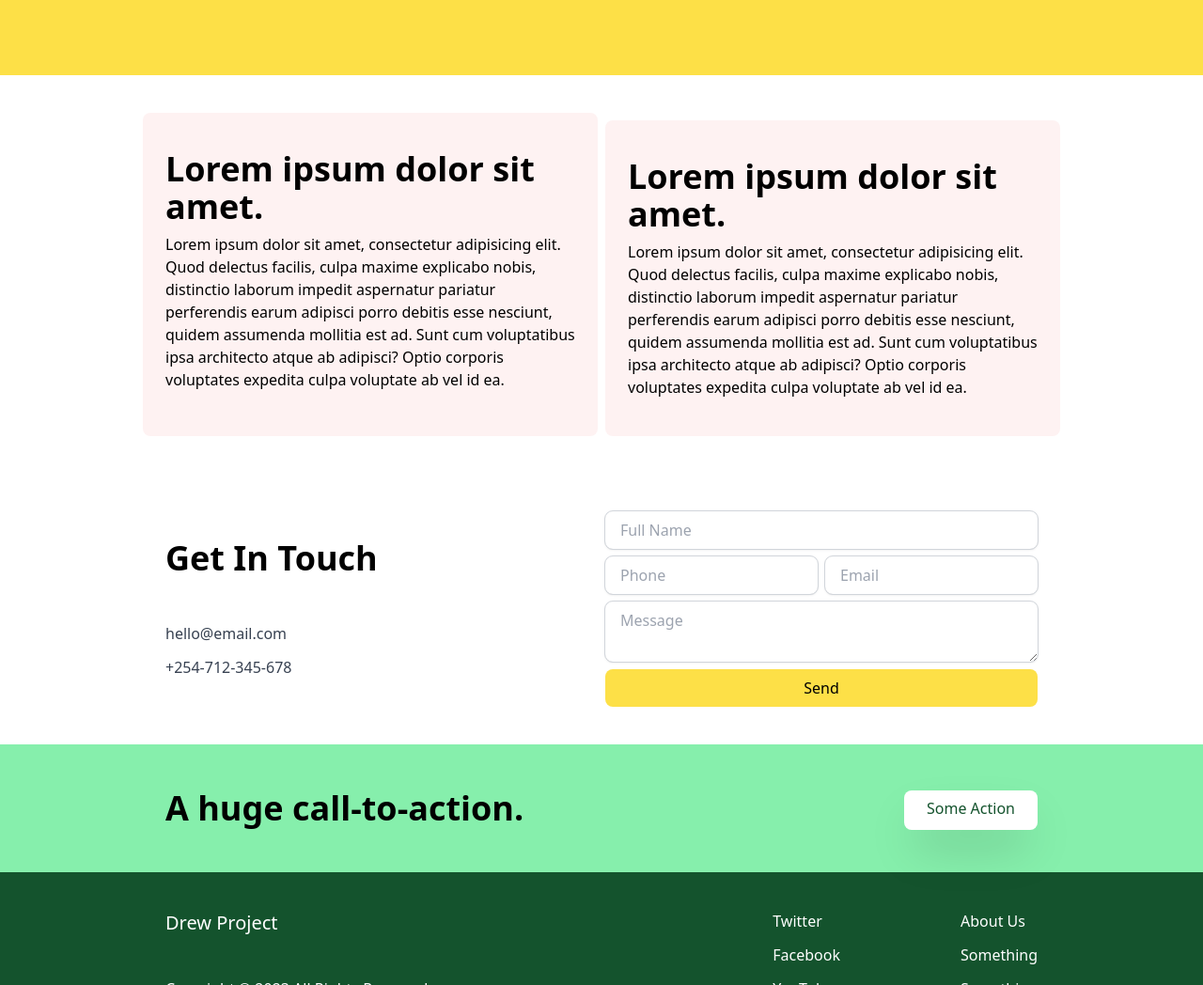
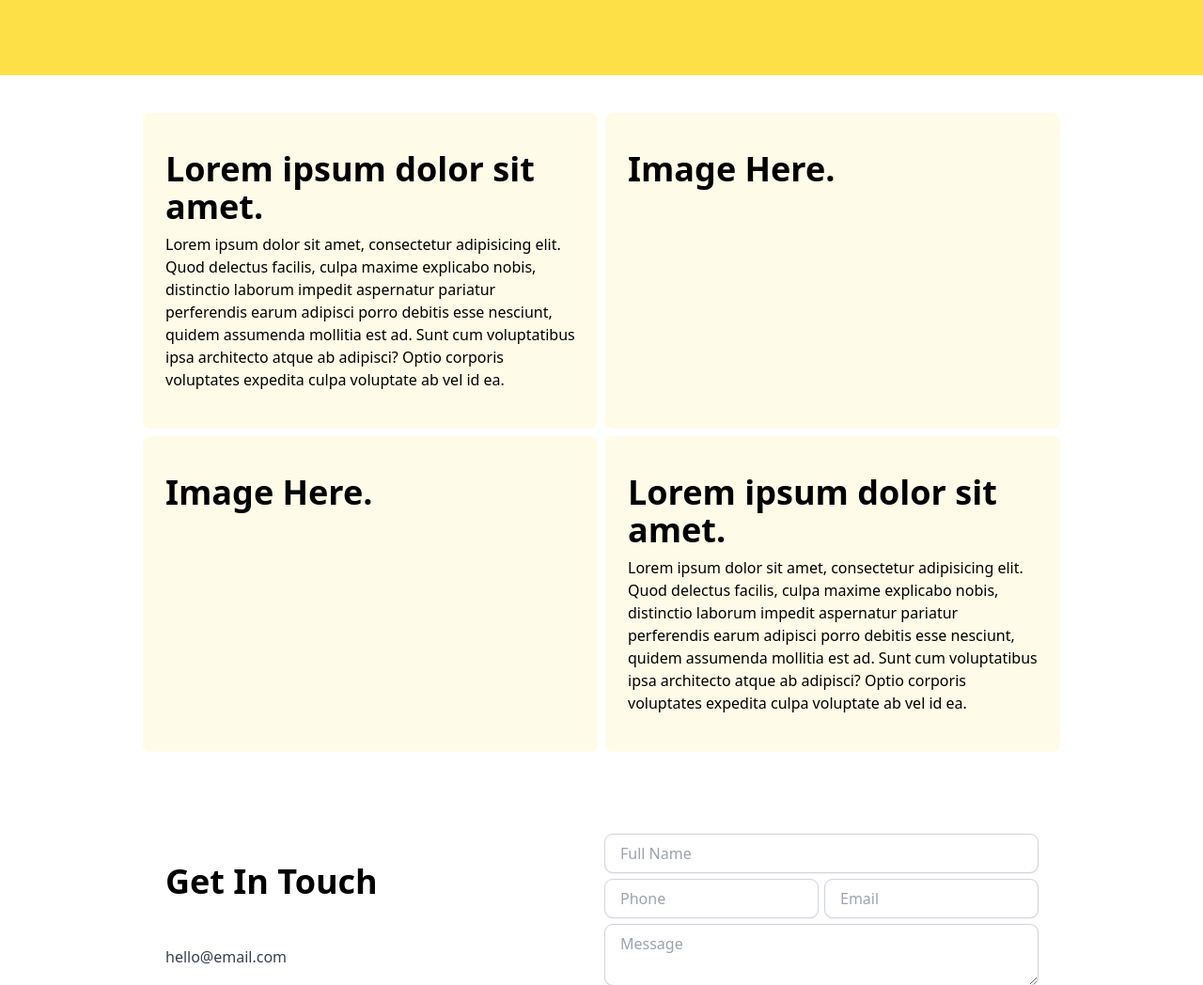
Before and after one commit to insidemordecai/drew-project, a website: page index.html in a window 1280 px wide. Shown: the part 720-1768 px from the top of the page at 94% size. Drawn offline with Linux system fonts and the light colour scheme.

Commit message:
add alternating sections

```diff
--- a/index.html
+++ b/index.html
@@ -70,11 +70,11 @@
   </div>
 
   <!-- Main Body Section -->
-  <div>
+  <div class="py-10">
     <!-- Flex Container -->
-    <div class="container flex flex-col mx-auto py-10 space-x-2 space-y-2 md:flex-row">
+    <div class="container flex flex-col mx-auto space-y-2 md:flex-row md:space-y-0 md:space-x-2">
       <!-- Left Item -->
-      <div class="flex flex-col rounded-lg px-6 py-10 space-y-2 bg-red-50 md:w-1/2">
+      <div class="flex flex-col rounded-lg px-6 py-10 space-y-2 bg-yellow-50 md:w-1/2">
         <h1 class="max-w-md text-3xl font-bold text-center md:text-4xl md:text-left">
           Lorem ipsum dolor sit amet.
         </h1>
@@ -86,7 +86,23 @@
         </p>
       </div>
       <!-- Right Item -->
-      <div class="flex flex-col rounded-lg px-6 py-10 space-y-2 bg-red-50 md:w-1/2">
+      <div class="flex flex-col rounded-lg px-6 py-10 space-y-2 bg-yellow-50 md:w-1/2">
+        <h1 class="max-w-md text-3xl font-bold text-center md:text-4xl md:text-left">
+          Image Here.
+        </h1>
+      </div>
+    </div>
+
+    <!-- Flex Container -->
+    <div class="container flex flex-col mx-auto py-2 space-y-2 md:flex-row md:space-y-0 md:space-x-2">
+      <!-- Left Item -->
+      <div class="flex flex-col rounded-lg px-6 py-10 space-y-2 bg-yellow-50 md:w-1/2">
+        <h1 class="max-w-md text-3xl font-bold text-center md:text-4xl md:text-left">
+          Image Here.
+        </h1>
+      </div>
+      <!-- Right Item -->
+      <div class="flex flex-col rounded-lg px-6 py-10 space-y-2 bg-yellow-50 md:w-1/2">
         <h1 class="max-w-md text-3xl font-bold text-center md:text-4xl md:text-left">
           Lorem ipsum dolor sit amet.
         </h1>
@@ -97,6 +113,7 @@
           expedita culpa voluptate ab vel id ea.
         </p>
       </div>
+
     </div>
   </div>
 
```
Also changed, not shown: css/main.css.
